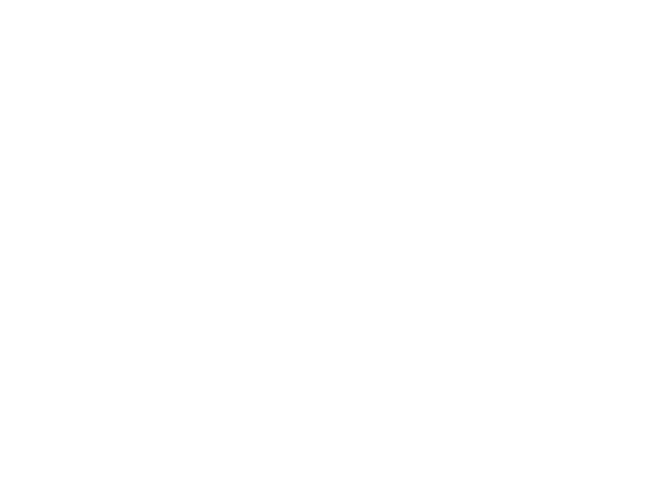
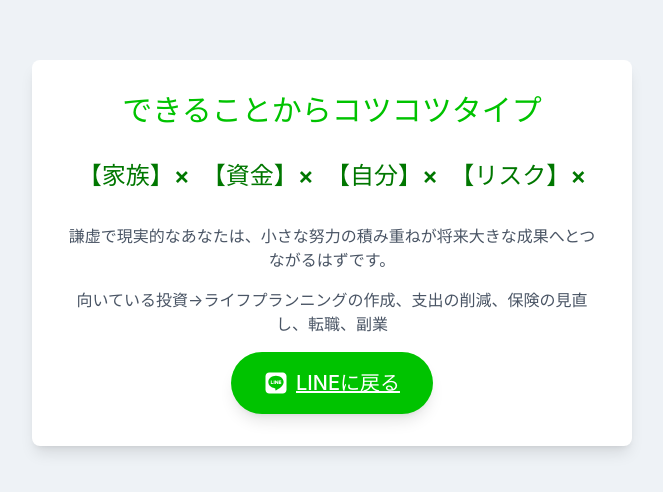
Before and after one commit to marky808/hige-LP, a React (Vite) app: page /personal-type/result in a window 1280 px wide. Before the commit this address had no page. Shown: the top 492 px of the page, without its empty margins (308-971 px from the left). Built offline with nearby package versions, Linux system fonts and the light colour scheme.

Commit message:
personal type page ui

```diff
--- a/src/App.jsx
+++ b/src/App.jsx
@@ -11,6 +11,7 @@
 import HigeLp from "./pages/HigeLp";
 import PersonalType from "./pages/PersonalType";
 import PersonalTypePageQuiz from "./pages/PersonalTypePageQuiz";
+import PersonalTypePageResult from "./pages/PersonalTypePageResult";
 
 function App() {
   return (
@@ -26,6 +27,10 @@
       <Route path="/hige-lp" element={<HigeLp />} />
       <Route path="/personal-type" element={<PersonalType />} />
       <Route path="/personal-type/quiz" element={<PersonalTypePageQuiz />} />
+      <Route
+        path="/personal-type/result"
+        element={<PersonalTypePageResult />}
+      />
     </Routes>
   );
 }
--- a/src/pages/PersonalTypePageQuiz.jsx
+++ b/src/pages/PersonalTypePageQuiz.jsx
@@ -31,15 +31,36 @@
     points: { yes: 7, no: 0 },
   },
   { text: "11. あなたは金融について詳しいですか？", points: { yes: 7, no: 0 } },
-  { text: "5. 自宅はあなた名義の持ち家ですか？", points: { yes: 7, no: 0 } },
-  { text: "5. 自宅はあなた名義の持ち家ですか？", points: { yes: 7, no: 0 } },
-  { text: "5. 自宅はあなた名義の持ち家ですか？", points: { yes: 7, no: 0 } },
-  { text: "5. 自宅はあなた名義の持ち家ですか？", points: { yes: 7, no: 0 } },
-  { text: "5. 自宅はあなた名義の持ち家ですか？", points: { yes: 7, no: 0 } },
-  { text: "5. 自宅はあなた名義の持ち家ですか？", points: { yes: 7, no: 0 } },
-  { text: "5. 自宅はあなた名義の持ち家ですか？", points: { yes: 7, no: 0 } },
-  { text: "5. 自宅はあなた名義の持ち家ですか？", points: { yes: 7, no: 0 } },
-  { text: "5. 自宅はあなた名義の持ち家ですか？", points: { yes: 7, no: 0 } },
+  {
+    text: "12. 投資や保険に関する知識を自ら身につけたいと思いますか？",
+    points: { yes: 7, no: 0 },
+  },
+  {
+    text: "13. 資産運用中の大きな下落にも冷静に対応できますか？",
+    points: { yes: 7, no: 0 },
+  },
+  {
+    text: "14. ライフステージの変化に合わせ、資産を見直すことができますか？",
+    points: { yes: 7, no: 0 },
+  },
+  { text: "15. 全て自分で解決したいと思いますか？", points: { yes: 7, no: 0 } },
+  {
+    text: "16. リスクはあっても早く大きく資産が増える投資に魅力を感じますか？",
+    points: { yes: 7, no: 0 },
+  },
+  {
+    text: "17. 100倍になる可能性がある投資は魅力的ですか？",
+    points: { yes: 7, no: 0 },
+  },
+  {
+    text: "18. 投資で損失が出ても自己責任で受け入れられますか？",
+    points: { yes: 7, no: 0 },
+  },
+  {
+    text: "19. 投資に失敗しても取り返すチャンスがあると思いますか？",
+    points: { yes: 7, no: 0 },
+  },
+  { text: "20. 自分の資産を客観的に扱えますか？", points: { yes: 7, no: 0 } },
 ];
 
 const PersonalTypePageQuiz = () => {
@@ -52,8 +73,8 @@
     if (currentQuestionIndex < questions.length - 1) {
       setCurrentQuestionIndex(currentQuestionIndex + 1);
     } else {
-      localStorage.setItem("riskTotalScore", totalScore);
-      navigate("/result"); // Redirect to result page
+      localStorage.setItem("typeTotalScore", totalScore);
+      navigate("/personal-type/result"); // Redirect to result page
     }
   };
 
@@ -70,6 +91,10 @@
       {questions[currentQuestionIndex].text ==
         "11. あなたは金融について詳しいですか？" && (
         <p className="text-[#00C300] font-bold my-7">自分</p>
+      )}
+      {questions[currentQuestionIndex].text ==
+        "16. リスクはあっても早く大きく資産が増える投資に魅力を感じますか？" && (
+        <p className="text-[#00C300] font-bold my-7">リスク</p>
       )}
       <div className="w-full max-w-2xl bg-white p-6 rounded-lg shadow-lg animate-fadeInUp">
         <h2 className="text-2xl font-bold text-[#00C300] mb-4">
--- /dev/null
+++ b/src/pages/PersonalTypePageResult.jsx
@@ -0,0 +1,106 @@
+import { useEffect, useState } from "react";
+import { FaLine } from "react-icons/fa";
+import { useNavigate } from "react-router-dom";
+
+const PersonalTypePageResult = () => {
+  const navigate = useNavigate();
+  const [totalScore, setTotalScore] = useState(null);
+  const [loading, setLoading] = useState(true);
+  const [result, setResult] = useState({
+    title: "",
+    description1: "",
+    description2: "",
+  });
+
+  useEffect(() => {
+    setTimeout(() => {
+      const score = parseInt(localStorage.getItem("typeTotalScore"), 10) || 0;
+      setTotalScore(score);
+      let title = "";
+      let description1 = "";
+      let description2 = "";
+
+      if (score > 30) {
+        title = "できることからコツコツタイプ";
+        description1 =
+          "謙虚で現実的なあなたは、小さな努力の積み重ねが将来大きな成果へとつながるはずです。";
+        description2 =
+          "向いている投資→ライフプランニングの作成、支出の削減、保険の見直し、転職、副業";
+      } else if (score >= 20) {
+        title = "できることからコツコツタイプ";
+        description1 =
+          "謙虚で現実的なあなたは、小さな努力の積み重ねが将来大きな成果へとつながるはずです。";
+        description2 =
+          "向いている投資→ライフプランニングの作成、支出の削減、保険の見直し、転職、副業";
+      } else if (score >= 10) {
+        title = "できることからコツコツタイプ";
+        description1 =
+          "謙虚で現実的なあなたは、小さな努力の積み重ねが将来大きな成果へとつながるはずです。";
+        description2 =
+          "向いている投資→ライフプランニングの作成、支出の削減、保険の見直し、転職、副業";
+      } else {
+        title = "できることからコツコツタイプ";
+        description1 =
+          "謙虚で現実的なあなたは、小さな努力の積み重ねが将来大きな成果へとつながるはずです。";
+        description2 =
+          "向いている投資→ライフプランニングの作成、支出の削減、保険の見直し、転職、副業";
+      }
+      setResult({ title, description1, description2 });
+      setLoading(false);
+    }, 2000); // Simulating loading time
+  }, []);
+
+  return (
+    <div className="min-h-screen flex justify-center hover:!border-none bg-[#EEF2F6] p-5">
+      <div className="mt-10">
+        {loading ? (
+          <button type="button" className="!text-2xl text-[#00c300]" disabled>
+            <svg
+              className="size-10 animate-spin "
+              xmlns="http://www.w3.org/2000/svg"
+              fill="none"
+              viewBox="0 0 24 24"
+            >
+              <circle
+                className="opacity-25"
+                cx="12"
+                cy="12"
+                r="10"
+                stroke="currentColor"
+                strokeWidth="4"
+              ></circle>
+              <path
+                className="opacity-75"
+                fill="currentColor"
+                d="M4 12a8 8 0 018-8V0C5.373 0 0 5.373 0 12h4zm2 5.291A7.962 7.962 0 014 12H0c0 3.042 1.135 5.824 3 7.938l3-2.647z"
+              ></path>
+            </svg>
+            診断中...
+          </button>
+        ) : (
+          <div className="bg-white p-8 rounded-lg shadow-lg md:w-[600px] md:min-h-[300px] text-center">
+            <h1 className="!text-3xl font-semibold text-[#00c300] mb-8">
+              {result.title}
+            </h1>
+            <div className="text-2xl font-semibold text-[#007700] mb-8">
+              【家族】×　【資金】×　【自分】×　【リスク】×
+            </div>
+            <p className="text-gray-600 mb-4">{result.description1}</p>
+            <p className="text-gray-600 mb-4">{result.description2}</p>
+            <button
+              onClick={() => navigate("/personal-type")}
+              className="inline-flex items-center !bg-[#00c300] hover:!bg-[#007700] text-white !py-4 !px-8 !rounded-full shadow-lg transition-transform transform hover:-translate-y-1 underline !text-xl focus:!outline-none"
+            >
+              <div className="mr-2 text-2xl font-bold">
+                <FaLine />
+              </div>
+              LINEに戻る
+            </button>
+          </div>
+        )}
+      </div>
+    </div>
+  );
+};
+
+export default PersonalTypePageResult;
```
